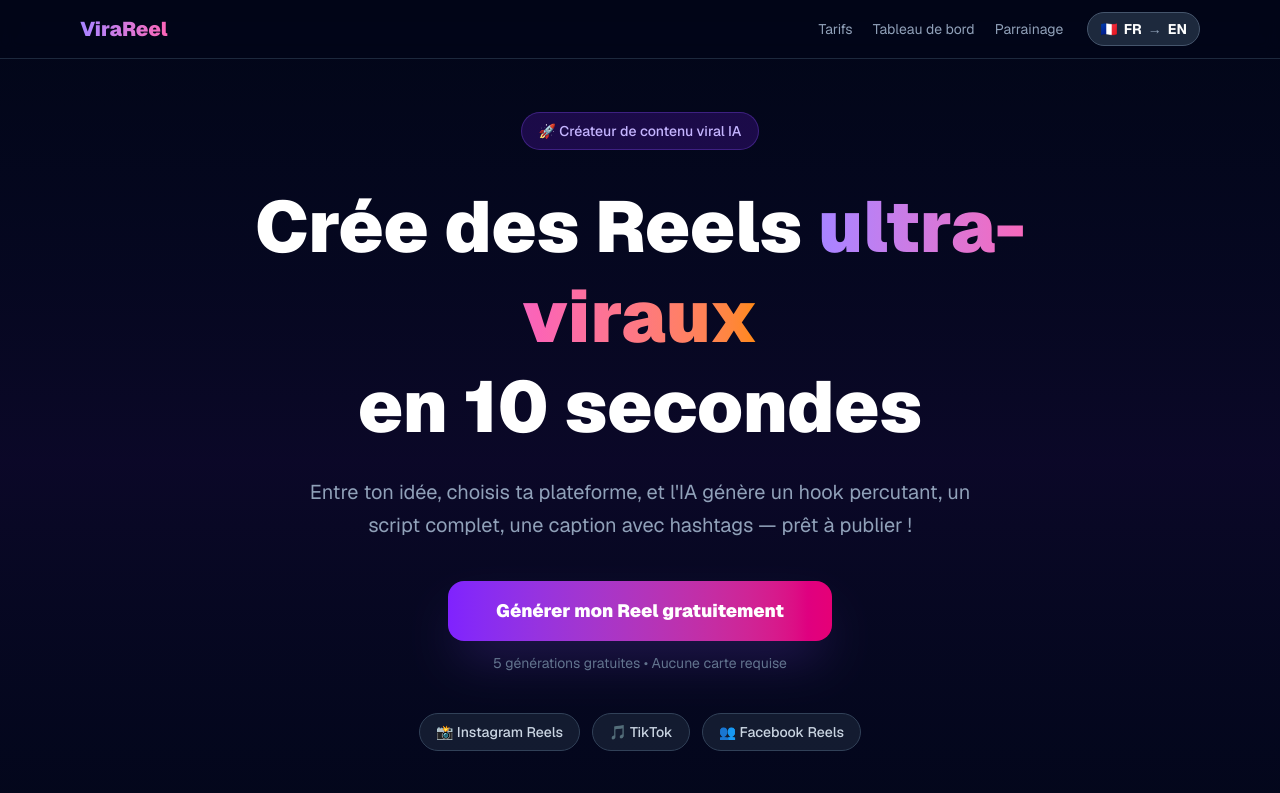
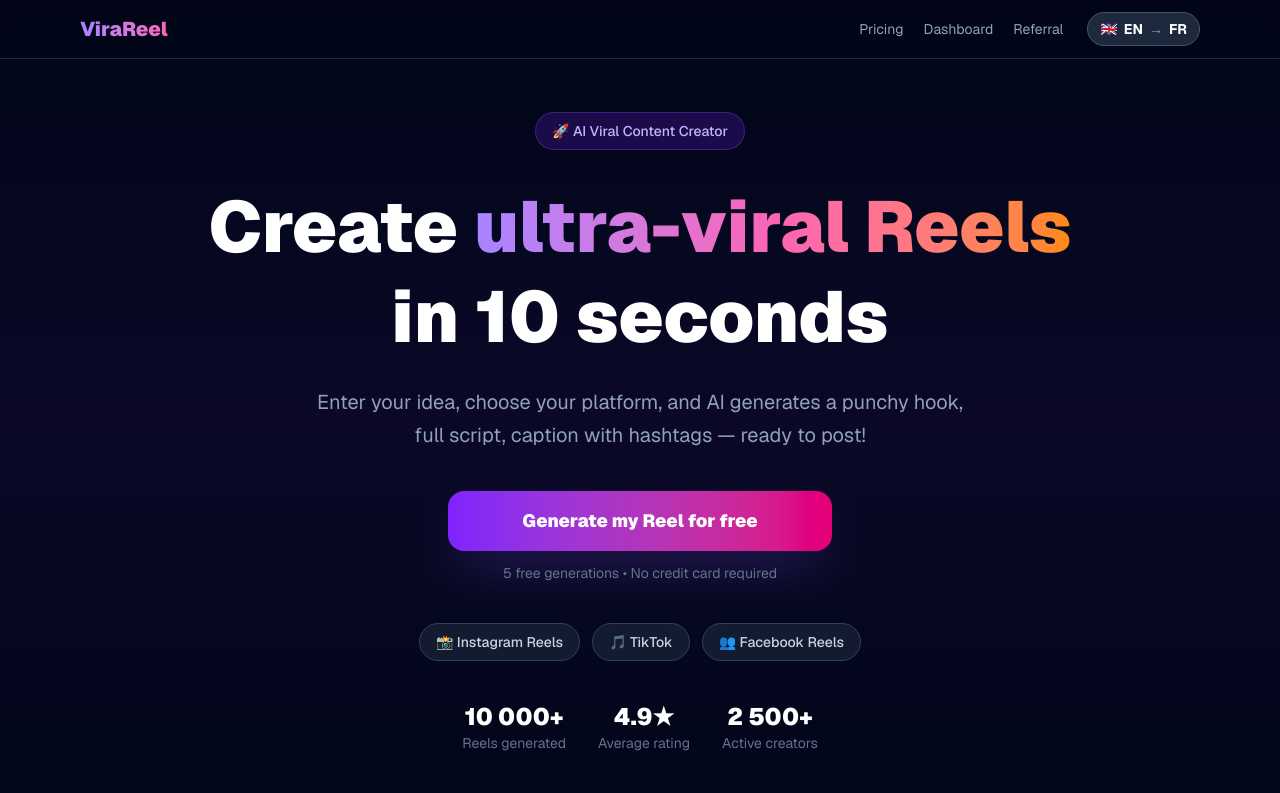
Before and after one commit to caroline51171/virareel, a Next.js app: page / in a window 1280 px wide. Shown: the top 793 px of the page. Built offline with nearby package versions, Linux system fonts and the light colour scheme.

Commit message:
Détection automatique de la langue du navigateur

```diff
--- a/app/page.tsx
+++ b/app/page.tsx
@@ -1,6 +1,6 @@
 'use client';
 
-import { useState } from 'react';
+import { useState, useEffect } from 'react';
 import { translations, Lang } from '@/lib/i18n';
 import Generator from '@/components/Generator';
 import Pricing from '@/components/Pricing';
@@ -8,6 +8,12 @@ import Referral from '@/components/Referral';
 
 export default function Home() {
   const [lang, setLang] = useState<Lang>('fr');
+
+  useEffect(() => {
+    // Détecte la langue du navigateur automatiquement
+    const browserLang = navigator.language || 'fr';
+    setLang(browserLang.startsWith('fr') ? 'fr' : 'en');
+  }, []);
   const t = translations[lang];
 
   return (
```
